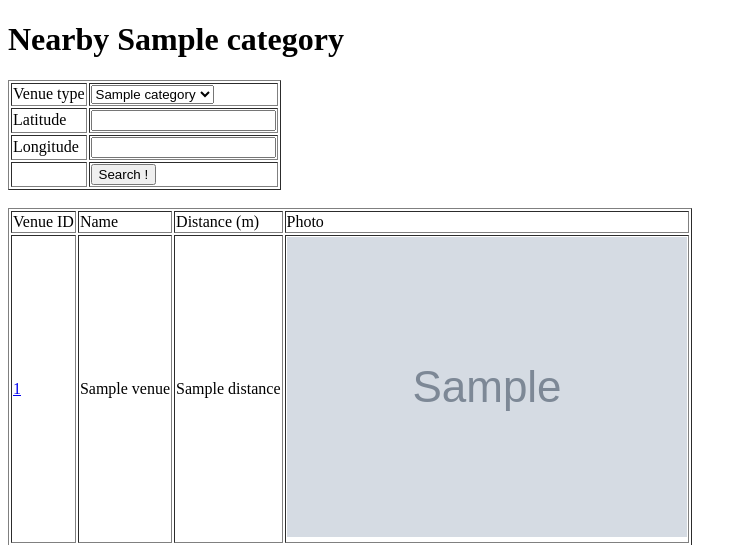
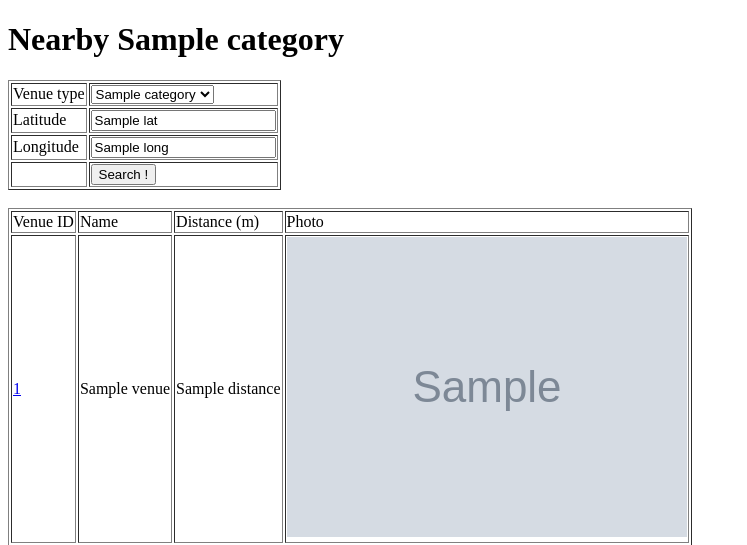
Before and after one commit to aaira-a/iPropSQ, a Flask app: template templates/results.html in a window 1280 px wide. Shown: the top 545 px of the page, without its empty margins (0-747 px from the left). Run offline with Flask 2, Linux system fonts and the light colour scheme; the template is opened without the code that fills it: most values are stand-ins (such as "Sample title", 1, 10 or a date in 2020); grey boxes marked "Sample" are stand-in pictures.

Commit message:
finished dropdown for category type. still doesnt default to previous search

```diff
--- a/app.py
+++ b/app.py
@@ -16,11 +16,11 @@ def show_results():
         category = Category('elementary_school')
         results = category.full_results('3.1175,101.6773', '1000', topfive=False)
         return render_template('results.html', category=category, venues=results, categories=categories.keys())
-    else:
-        category = Category('mall')
+    elif request.method == 'POST':
+        category = Category(request.form['category'])
         latlong = request.form['lat'] + ',' + request.form['long']
         results = category.full_results(latlong, '1000', topfive=False)
-        return render_template('results.html', category=category, venues=results, categories=categories.keys())
+        return render_template('results.html', category=category, venues=results, categories=categories.keys(), lat_=request.form['lat'], long_=request.form['long'])
 
 
 if __name__ == '__main__':
--- a/templates/results.html
+++ b/templates/results.html
@@ -10,7 +10,7 @@
 	<tr>
 		<td>Venue type</td>
 		<td>
-			<select>
+			<select name="category">
 				{% for category in categories %}
 					<option value="{{ category }}">{{ category }}</option>
 				{% endfor %}
@@ -19,11 +19,11 @@
 	</tr>
 	<tr>
 		<td>Latitude</td>
-		<td><input type="text" name="lat"></input></td>
+		<td><input type="text" name="lat" value="{{ lat_ }}"></input></td>
 	</tr>
 	<tr>
 		<td>Longitude</td>
-		<td><input type="text" name="long"></input></td>
+		<td><input type="text" name="long" value="{{ long_ }}"></input></td>
 	</tr>
 	<tr>
 		<td>&nbsp</td>
```
